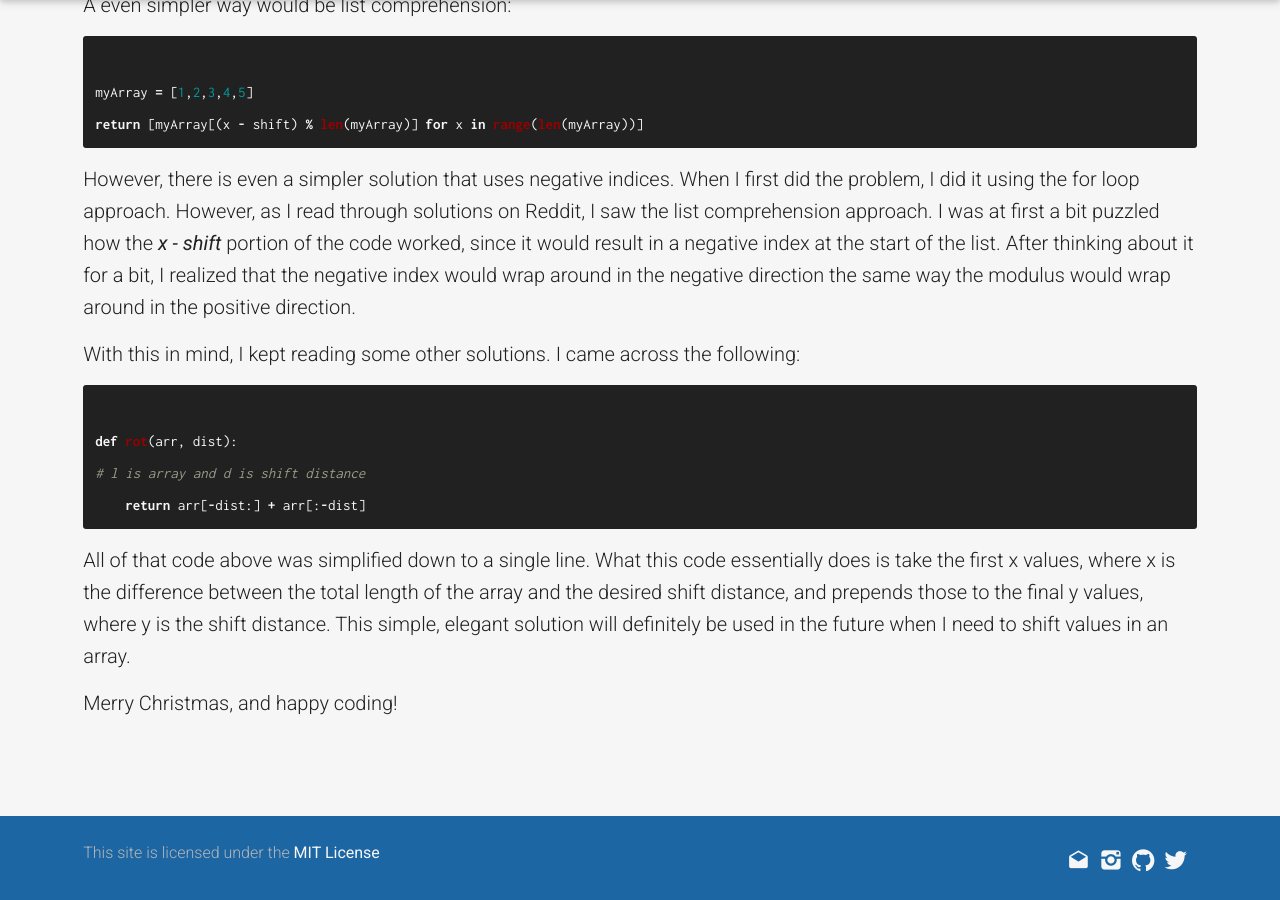
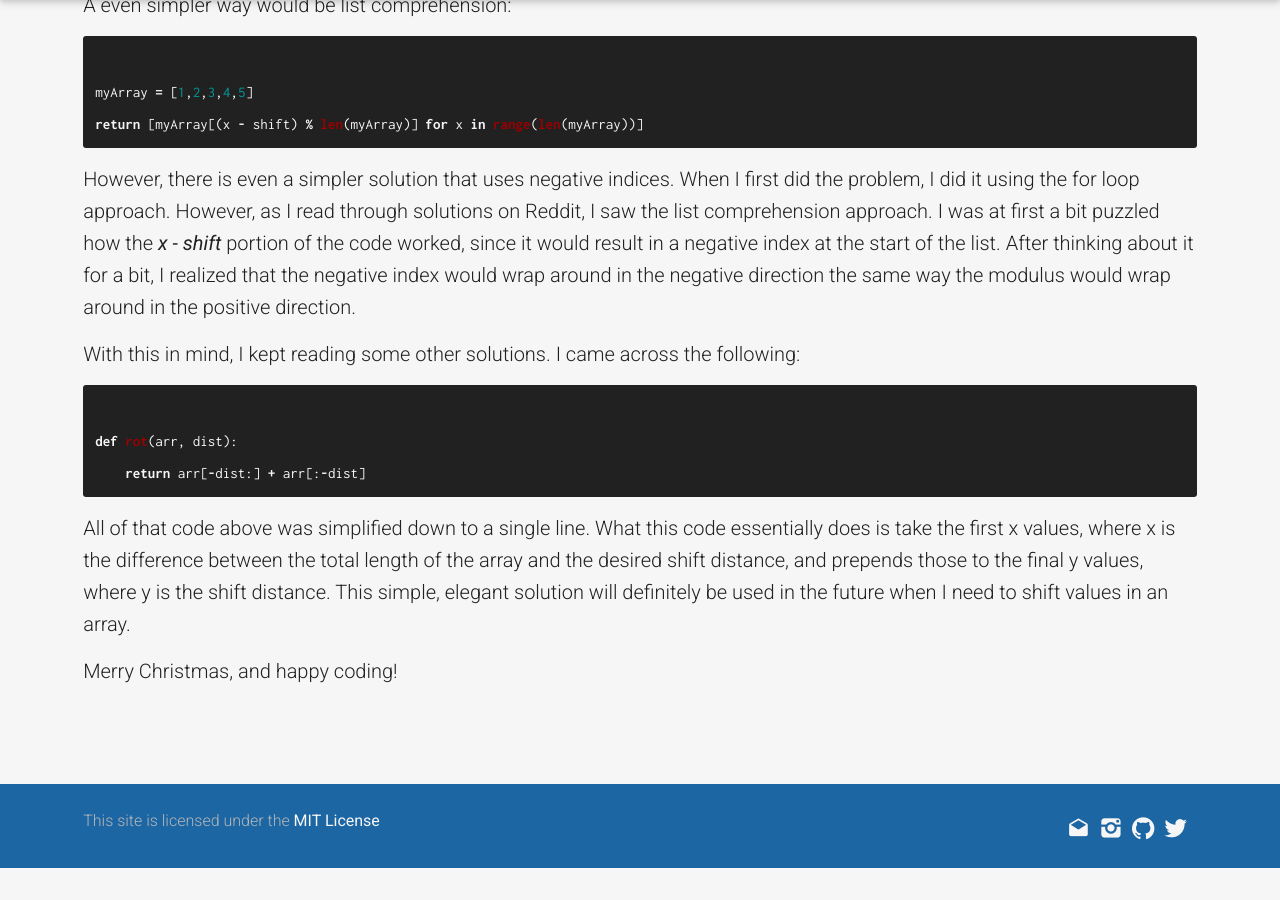
Before and after one commit to spitfire55/spitfire55.github.io, a Jekyll site: the page built from _posts/2016-12-25-A-Cool-Trick-For-Shifting-Array-Values.md, in a window 1280 px wide and 900 px high, scrolled down 978 px. Built offline with Jekyll 4.4.1, drawn with Linux system fonts in a browser that asks for light colours; nearby versions of some CDN libraries; after the commit the page ends 1846 px from its top, so only the background shows below that.

Commit message:
Minor change to 25-Dec

```diff
--- a/_posts/2016-12-25-A-Cool-Trick-For-Shifting-Array-Values.md
+++ b/_posts/2016-12-25-A-Cool-Trick-For-Shifting-Array-Values.md
@@ -36,7 +36,6 @@ With this in mind, I kept reading some other solutions. I came across the follow
 
 {% highlight python %}
 def rot(arr, dist):
-# l is array and d is shift distance
     return arr[-dist:] + arr[:-dist]
 {% endhighlight %}
 
```
